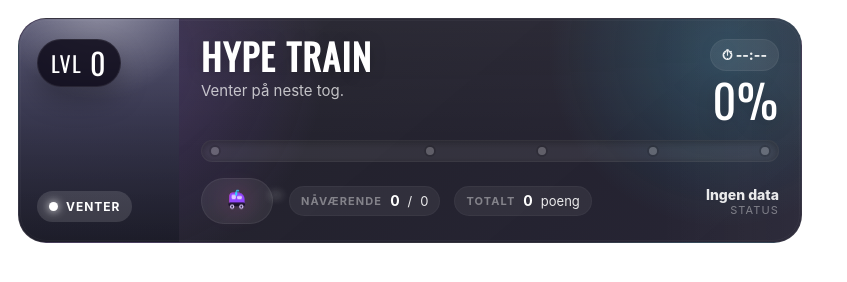
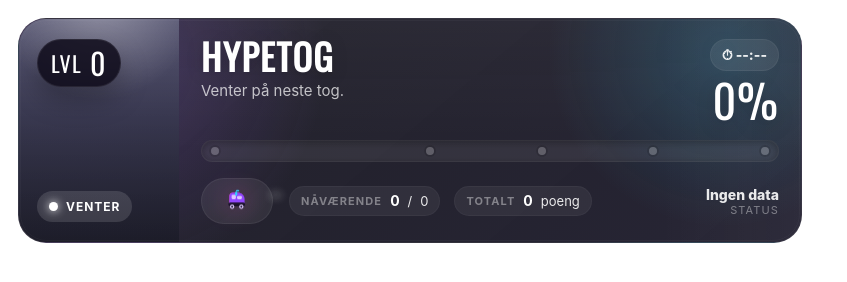
Before and after one commit to Egentlig/hype, a plain HTML site: page index.html in a window 1280 px wide. Shown: the whole page, without its empty margins (0-847 px from the left). Drawn offline with nearby package versions, Linux system fonts and the light colour scheme; no server answers.

Commit message:
Justere tittel

```diff
--- a/index.html
+++ b/index.html
@@ -502,7 +502,7 @@
             <section class="main-panel">
                 <div class="top-row">
                     <div class="title-wrap">
-                        <h1 class="title">Hype Train</h1>
+                        <h1 class="title">Hypetog</h1>
                         <div class="subtitle" id="subtitle">Venter på neste tog.</div>
                     </div>
 
```
